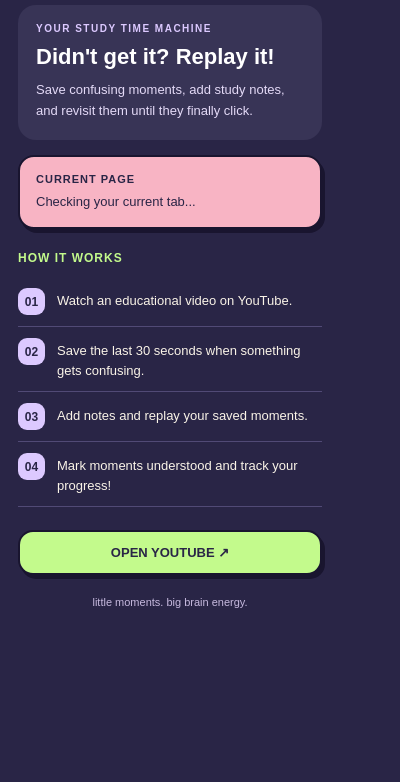
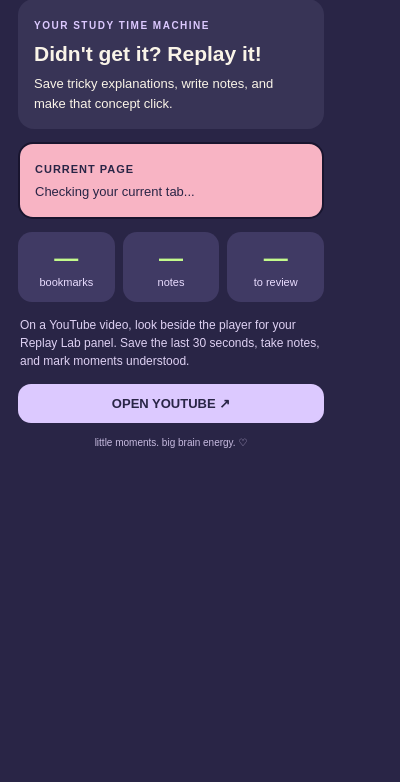
Before and after one commit to ashmohaghegh05/youtube-replay-lab, a browser extension: page popup.html in a window 400 px wide. Shown: the part 62-844 px from the top of the page. Drawn offline with Linux system fonts and the light colour scheme.

Commit message:
Refactor popup.html for improved structure and styling

```diff
--- a/popup.html
+++ b/popup.html
@@ -4,7 +4,7 @@
 
 <head>
   <meta charset="UTF-8">
-    <meta name="viewport" content="width=device-width, initial-scale=1.0">
+  <meta name="viewport" content="width=device-width, initial-scale=1">
 
   <title>Replay Lab</title>
 
@@ -14,232 +14,197 @@
     }
 
     body {
-            width: 340px;
+      width: 342px;
       margin: 0;
       padding: 18px;
-
       background: #292546;
       color: #faf4e8;
-
-            font-family: Arial, Helvetica, sans-serif;
+      font-family: Arial, sans-serif;
     }
 
-        .header {
+    header {
       display: flex;
+      align-items: center;
       justify-content: space-between;
-            align-items: center;
-            gap: 10px;
-            margin-bottom: 20px;
+      gap: 8px;
+      margin-bottom: 14px;
     }
 
-        .brand {
+    h1 {
       margin: 0;
       font-size: 25px;
-            font-weight: 900;
       letter-spacing: -1px;
     }
 
     .tag {
-            padding: 7px 10px;
-            border-radius: 100px;
-
       background: #c3fa8c;
       color: #292546;
-
       font-size: 10px;
-            font-weight: 800;
+      font-weight: 900;
+      padding: 6px 10px;
+      border-radius: 99px;
     }
 
     .intro {
-            padding: 18px;
-            border-radius: 18px;
-
+      padding: 16px;
+      border-radius: 16px;
       background: #383456;
     }
 
-        .eyebrow {
-            margin: 0 0 10px;
-
+    .intro small {
       color: #dcc9ff;
       font-size: 10px;
-            font-weight: 800;
+      font-weight: 900;
       letter-spacing: 1.5px;
     }
 
-        .intro h2 {
-            margin: 0 0 10px;
-
-            color: #ffffff;
-            font-size: 22px;
+    h2 {
+      font-size: 21px;
+      margin: 8px 0;
       line-height: 1.2;
     }
 
-        .intro p:last-child {
-            margin: 0;
-            color: #e4daf7;
+    .intro p,
+    .status p {
+      margin: 5px 0 0;
+      line-height: 1.5;
       font-size: 13px;
-            line-height: 1.6;
     }
 
-        .status-card {
-            margin-top: 15px;
-            padding: 16px;
-
-            border: 2px solid #19152f;
-            border-radius: 16px;
-
+    .status {
       background: #f8b4c4;
       color: #292546;
-
-            box-shadow: 3px 4px 0 #19152f;
+      padding: 15px;
+      margin-top: 13px;
+      border-radius: 15px;
+      border: 2px solid #19152f;
     }
 
-        .status-label {
-            margin: 0 0 7px;
+    .status.supported {
+      background: #c3fa8c;
+    }
+
+    .status strong {
       font-size: 11px;
-            font-weight: 900;
       letter-spacing: 1px;
     }
 
-        #site-status {
-            margin: 0;
-            font-size: 13px;
-            line-height: 1.5;
+    .stats {
+      display: flex;
+      gap: 8px;
+      margin-top: 13px;
     }
 
-        .instructions {
-            margin-top: 22px;
+    .stat {
+      flex: 1;
+      min-width: 0;
+      border-radius: 14px;
+      padding: 12px;
+      text-align: center;
+      background: #403a64;
     }
 
-        .instructions h3 {
-            margin: 0 0 12px;
-
+    .stat b {
       color: #c3fa8c;
-            font-size: 12px;
-            letter-spacing: 1px;
+      font-size: 24px;
+      display: block;
     }
 
-        .step {
-            display: flex;
-            gap: 12px;
-            align-items: flex-start;
-
-            padding: 11px 0;
-            border-bottom: 1px solid #514a76;
+    .stat span {
+      font-size: 11px;
+      color: #e9ddff;
     }
 
-        .number {
-            display: flex;
-            justify-content: center;
-            align-items: center;
+    .tips {
+      color: #ded1f3;
+      line-height: 1.5;
+      font-size: 12px;
+      margin: 14px 2px;
+    }
 
-            min-width: 27px;
-            height: 27px;
-
-            border-radius: 9px;
+    a {
+      display: block;
+      padding: 12px;
+      border-radius: 13px;
       background: #dcc9ff;
       color: #292546;
-
-            font-size: 12px;
+      text-align: center;
+      text-decoration: none;
+      font-size: 13px;
       font-weight: 900;
     }
 
-        .step p {
-            margin: 3px 0 0;
-            font-size: 13px;
-            line-height: 1.5;
+    a:focus-visible {
+      outline: 3px solid #c3fa8c;
     }
 
-        .youtube-link {
-            display: block;
-            margin-top: 23px;
-            padding: 13px;
-
-            border: 2px solid #19152f;
-            border-radius: 15px;
-
-            background: #c3fa8c;
-            color: #292546;
-
-            font-size: 13px;
-            font-weight: 900;
+    footer {
+      font-size: 10px;
+      color: #c8bce1;
       text-align: center;
-            text-decoration: none;
-
-            box-shadow: 3px 4px 0 #19152f;
-        }
-
-        .youtube-link:hover {
-            background: #d7ffaf;
-        }
-
-        .youtube-link:focus-visible {
-            outline: 3px solid #ffffff;
-            outline-offset: 3px;
-        }
-
-        .footer {
-            margin: 21px 0 0;
-            color: #c7badf;
-
-            font-size: 11px;
-            text-align: center;
+      margin-top: 14px;
     }
   </style>
 </head>
 
 <body>
 
-    <header class="header">
-        <h1 class="brand">replay lab ✦</h1>
+  <header>
+    <h1>replay lab ✦</h1>
     <span class="tag">STUDY MODE</span>
   </header>
 
-    <section class="intro">
-        <p class="eyebrow">YOUR STUDY TIME MACHINE</p>
+  <div class="intro">
+    <small>YOUR STUDY TIME MACHINE</small>
 
     <h2>Didn't get it? Replay it!</h2>
 
     <p>
-            Save confusing moments, add study notes,
-            and revisit them until they finally click.
+      Save tricky explanations, write notes,
+      and make that concept click.
     </p>
-    </section>
+  </div>
 
-    <section class="status-card" aria-live="polite">
-        <p class="status-label">CURRENT PAGE</p>
+  <div
+    id="status-card"
+    class="status"
+    role="status"
+    aria-live="polite"
+  >
+    <strong>CURRENT PAGE</strong>
 
     <p id="site-status">
-            Open a YouTube video to use Replay Lab.
+      Checking the current page…
     </p>
-    </section>
-
-    <section class="instructions">
-        <h3>HOW IT WORKS</h3>
-
-        <div class="step">
-            <span class="number">01</span>
-            <p>Watch an educational video on YouTube.</p>
   </div>
 
-        <div class="step">
-            <span class="number">02</span>
-            <p>Save the last 30 seconds when something gets confusing.</p>
+  <div
+    class="stats"
+    aria-label="Saved study progress for this video"
+  >
+    <div class="stat">
+      <b id="moment-count">—</b>
+      <span>bookmarks</span>
     </div>
 
-        <div class="step">
-            <span class="number">03</span>
-            <p>Add notes and replay your saved moments.</p>
+    <div class="stat">
+      <b id="note-count">—</b>
+      <span>notes</span>
     </div>
 
-        <div class="step">
-            <span class="number">04</span>
-            <p>Mark moments understood and track your progress!</p>
+    <div class="stat">
+      <b id="review-count">—</b>
+      <span>to review</span>
     </div>
-    </section>
+  </div>
+
+  <p class="tips">
+    On a YouTube video, look beside the player
+    for your Replay Lab panel. Save the last
+    30 seconds, take notes, and mark moments understood.
+  </p>
 
   <a
-        class="youtube-link"
     href="https://www.youtube.com/"
     target="_blank"
     rel="noopener noreferrer"
@@ -247,9 +212,9 @@
     OPEN YOUTUBE ↗
   </a>
 
-    <p class="footer">
-        little moments. big brain energy.
-    </p>
+  <footer>
+    little moments. big brain energy. ♡
+  </footer>
 
   <script src="popup.js"></script>
 
```
Lines whose indentation alone changed are shown as unchanged.
